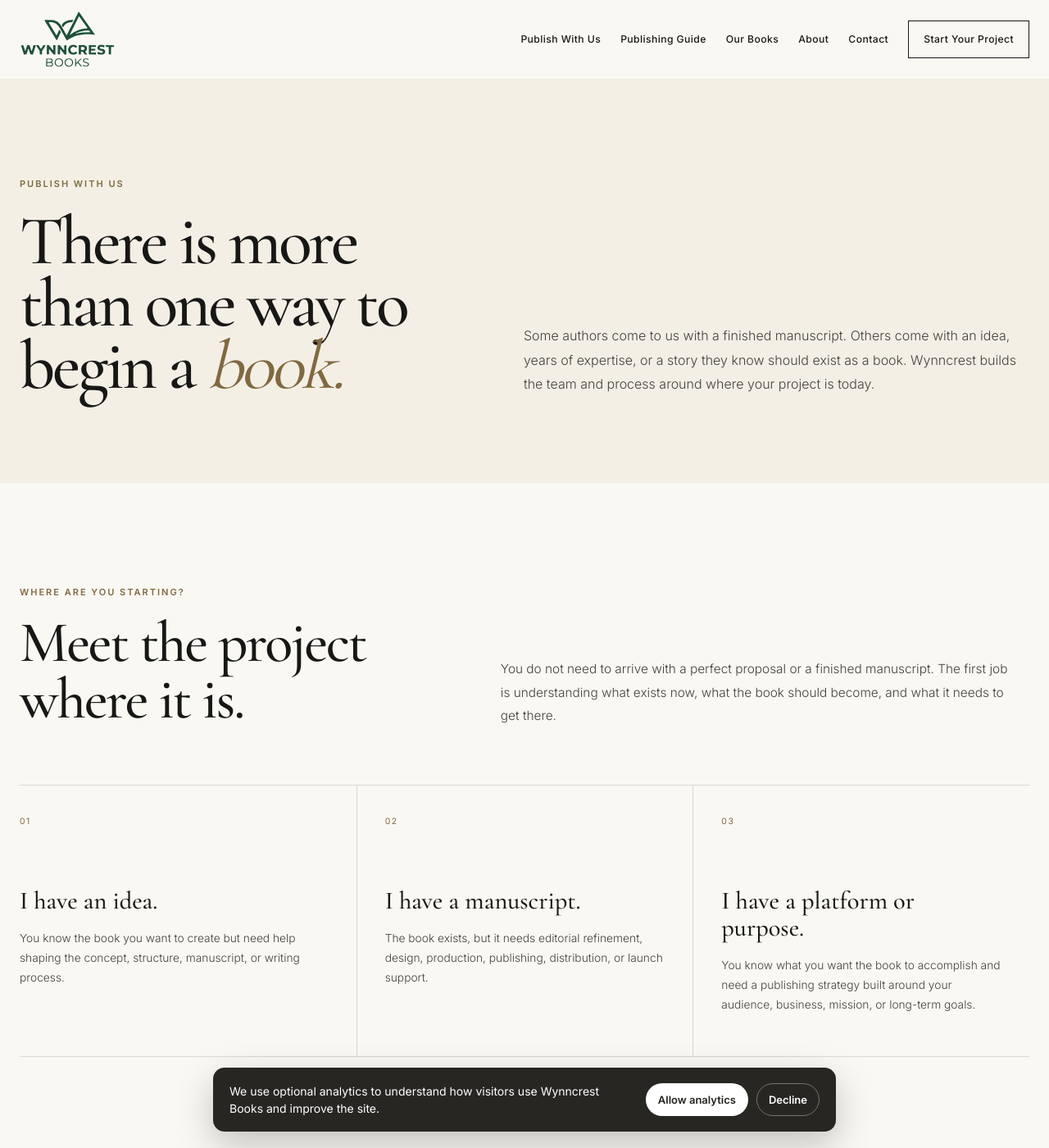
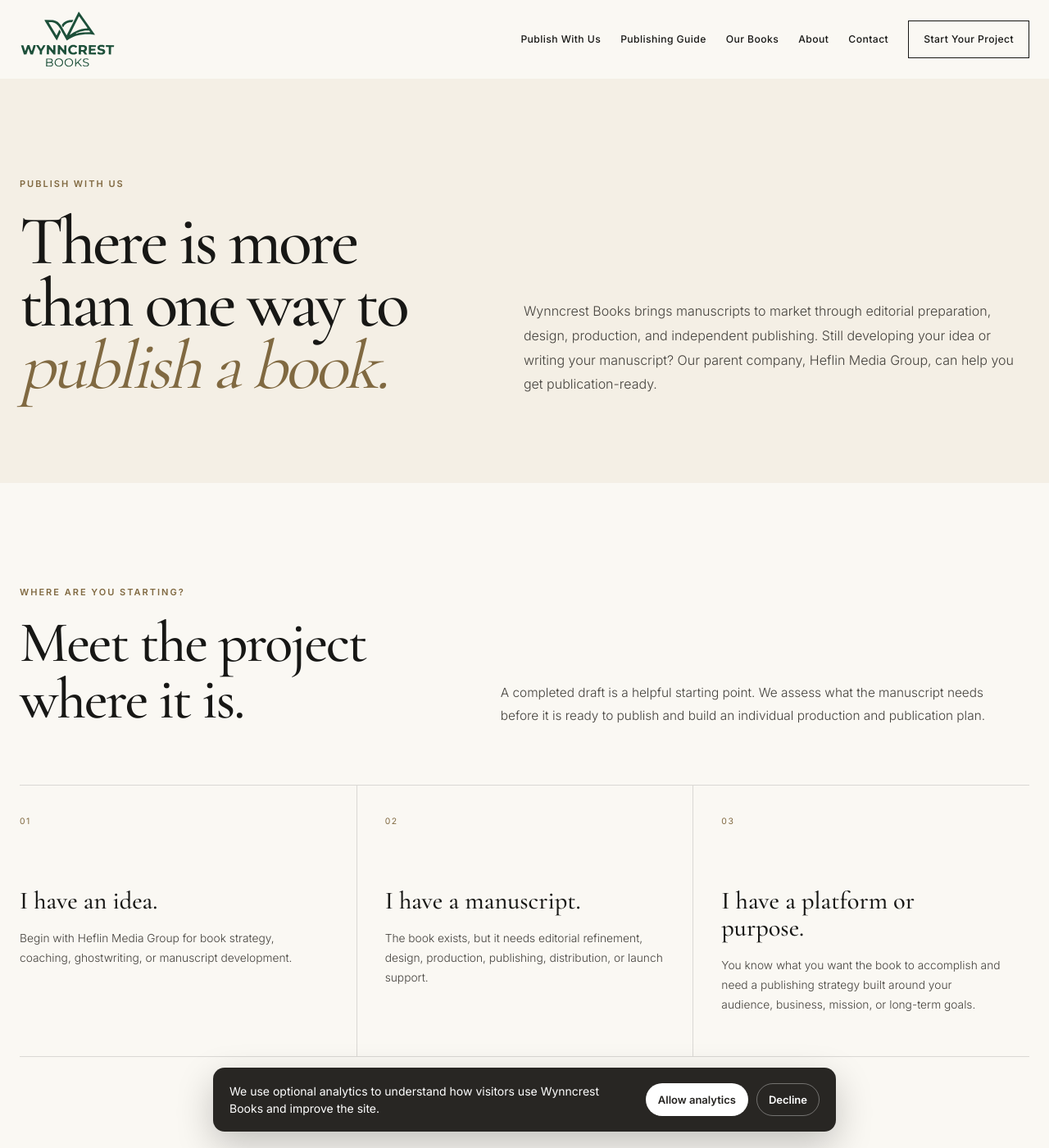
Before and after one commit to ryanheflin/wynncrest, a Jekyll site: the page publish/index.html, which Jekyll copies as it is, in a window 1280 px wide and 1400 px high. Shown: the whole window at 82% size. Built offline with Jekyll 4.4.1, drawn with Linux system fonts in a browser that asks for light colours; some of the changed text lies outside the part shown.

Commit message:
Clarify Wynncrest publishing focus and link to Heflin Media Group

```diff
--- a/publish/index.html
+++ b/publish/index.html
@@ -32,13 +32,13 @@
   <meta charset="UTF-8" />
   <meta name="viewport" content="width=device-width, initial-scale=1.0" />
   <title>Publish With Wynncrest Books | From Idea to Finished Book</title>
-  <meta name="description" content="Work with Wynncrest Books on book development, ghostwriting, editing, design, production, independent publishing, distribution, and launch." />
+  <meta name="description" content="Publish with Wynncrest Books: editorial preparation, book design, production, independent publishing, distribution, and launch." />
   <meta name="robots" content="index,follow,max-image-preview:large" />
   <link rel="canonical" href="https://wynncrestbooks.com/publish/" />
   <meta property="og:type" content="website" />
   <meta property="og:site_name" content="Wynncrest Books" />
   <meta property="og:title" content="Publish With Wynncrest Books | From Idea to Finished Book" />
-  <meta property="og:description" content="Work with Wynncrest Books on book development, ghostwriting, editing, design, production, independent publishing, distribution, and launch." />
+  <meta property="og:description" content="Publish with Wynncrest Books: editorial preparation, book design, production, independent publishing, distribution, and launch." />
   <meta property="og:url" content="https://wynncrestbooks.com/publish/" />
   <meta property="og:image" content="https://wynncrestbooks.com/assets/images/wynncrest-books.png" />
   <meta name="twitter:card" content="summary_large_image" />
@@ -60,10 +60,10 @@
       <div class="container page-hero-grid reveal">
         <div>
           <div class="eyebrow">Publish With Us</div>
-          <h1>There is more than one way to begin a <em>book.</em></h1>
+          <h1>There is more than one way to <em>publish a book.</em></h1>
         </div>
         <div class="page-hero-copy">
-          Some authors come to us with a finished manuscript. Others come with an idea, years of expertise, or a story they know should exist as a book. Wynncrest builds the team and process around where your project is today.
+          Wynncrest Books brings manuscripts to market through editorial preparation, design, production, and independent publishing. Still developing your idea or writing your manuscript? Our parent company, Heflin Media Group, can help you get publication-ready.
         </div>
       </div>
     </section>
@@ -76,7 +76,7 @@
             <h2 class="section-title">Meet the project where it is.</h2>
           </div>
           <div class="section-intro-copy section-copy">
-            You do not need to arrive with a perfect proposal or a finished manuscript. The first job is understanding what exists now, what the book should become, and what it needs to get there.
+            A completed draft is a helpful starting point. We assess what the manuscript needs before it is ready to publish and build an individual production and publication plan.
           </div>
         </div>
 
@@ -84,7 +84,7 @@
           <article class="path-card reveal">
             <span class="card-number">01</span>
             <h3>I have an idea.</h3>
-            <p>You know the book you want to create but need help shaping the concept, structure, manuscript, or writing process.</p>
+            <p>Begin with <a href="https://heflinmedia.com/book-development.html">Heflin Media Group</a> for book strategy, coaching, ghostwriting, or manuscript development.</p>
           </article>
           <article class="path-card reveal">
             <span class="card-number">02</span>
@@ -105,7 +105,7 @@
         <div class="section-intro reveal">
           <div>
             <div class="eyebrow">The Wynncrest process</div>
-            <h2 class="section-title">One team from first idea to finished book.</h2>
+            <h2 class="section-title">From manuscript to published book.</h2>
           </div>
           <div class="section-intro-copy section-copy">
             Every project is different, but the work typically moves through five connected stages.
@@ -116,12 +116,12 @@
           <div class="process-detail reveal">
             <div class="process-detail-number">01</div>
             <h3>Develop</h3>
-            <p>Clarify the concept, audience, positioning, structure, purpose, competitive landscape, and plan for the book.</p>
+            <p>Review the manuscript, clarify publication goals, and establish the necessary editorial and production plan.</p>
           </div>
           <div class="process-detail reveal">
             <div class="process-detail-number">02</div>
             <h3>Create</h3>
-            <p>Write, ghostwrite, develop, or refine the manuscript with editorial guidance appropriate to the project.</p>
+            <p>Complete the manuscript’s publication-ready editorial work, including copyediting, proofreading, and final author review.</p>
           </div>
           <div class="process-detail reveal">
             <div class="process-detail-number">03</div>
@@ -147,17 +147,17 @@
         <div class="section-intro reveal">
           <div>
             <div class="eyebrow">Publishing services</div>
-            <h2 class="section-title">Built around what the book needs.</h2>
+            <h2 class="section-title">Focused on publishing your book.</h2>
           </div>
           <div class="section-intro-copy section-copy">
-            Wynncrest engagements can include one stage of the process or a complete end-to-end publishing partnership.
+            Wynncrest publishing engagements are customized around manuscript readiness, editorial needs, formats, production, distribution, and launch.
           </div>
         </div>
 
         <div class="simple-list">
-          <div class="simple-list-item reveal"><div class="process-detail-number">01</div><h3><a href="/book-development/">Book Strategy & Development</a></h3><p>Concept development, positioning, audience definition, outlines, structure, and planning. <a class="inline-link" href="/book-development/">Learn about book development →</a></p></div>
-          <div class="simple-list-item reveal"><div class="process-detail-number">02</div><h3><a href="/ghostwriting/">Ghostwriting & Manuscript Development</a></h3><p>Collaborative writing and manuscript creation for authors with expertise, ideas, stories, or source material to turn into a book. <a class="inline-link" href="/ghostwriting/">Learn about ghostwriting →</a></p></div>
-          <div class="simple-list-item reveal"><div class="process-detail-number">03</div><h3><a href="/editing-production/">Editorial</a></h3><p>Developmental editing, manuscript evaluation, line editing, copyediting, proofreading, and editorial refinement. <a class="inline-link" href="/editing-production/">Learn about editing & production →</a></p></div>
+          <div class="simple-list-item reveal"><div class="process-detail-number">01</div><h3><a href="/editing-production/">Editorial Preparation</a></h3><p>Publication-readiness review, copyediting, proofreading, and quality assurance. <a class="inline-link" href="/editing-production/">Explore editorial preparation →</a></p></div>
+<div class="simple-list-item reveal"><div class="process-detail-number">02</div><h3>Book Strategy & Writing</h3><p>Still creating your manuscript? Book strategy, coaching, ghostwriting, and manuscript development are provided by <a class="inline-link" href="https://heflinmedia.com/">Heflin Media Group →</a></p></div>
+<div class="simple-list-item reveal"><div class="process-detail-number">03</div><h3><a href="/editing-production/">Editorial</a></h3><p>Developmental editing, manuscript evaluation, line editing, copyediting, proofreading, and editorial refinement. <a class="inline-link" href="/editing-production/">Learn about editing & production →</a></p></div>
           <div class="simple-list-item reveal"><div class="process-detail-number">04</div><h3><a href="/editing-production/">Design & Production</a></h3><p>Cover design, interior design, typesetting, ebook conversion, print preparation, and production quality control. <a class="inline-link" href="/editing-production/">Learn about editing & production →</a></p></div>
           <div class="simple-list-item reveal"><div class="process-detail-number">05</div><h3><a href="/publishing-distribution/">Publishing & Distribution</a></h3><p>Publishing infrastructure, metadata, ISBN support, print and digital production, and distribution setup. <a class="inline-link" href="/publishing-distribution/">Learn about publishing & distribution →</a></p></div>
           <div class="simple-list-item reveal"><div class="process-detail-number">06</div><h3>Launch & Marketing</h3><p>Strategic support based on the author, audience, business, platform, and long-term role of the book.</p></div>
@@ -212,7 +212,8 @@
       </div>
     </section>
   </main>
-  <div id="site-footer"></div>
+  <section class="brand-bridge" aria-labelledby="brand-bridge-heading"><div class="container brand-bridge-inner"><div><div class="eyebrow">Part of the Heflin Media Group family</div><h2 id="brand-bridge-heading">Need help creating your manuscript?</h2><p>Wynncrest Books focuses on publishing and bringing finished manuscripts to market. Our parent company, <a href="https://heflinmedia.com/">Heflin Media Group</a>, provides book strategy, coaching, ghostwriting, and manuscript development. Together, we can support the journey from first idea to published book.</p><a class="brand-bridge-link" href="https://heflinmedia.com/ghostwriting.html">Explore writing and development at Heflin Media Group →</a></div><div class="brand-bridge-aside"><strong>HEFLIN MEDIA GROUP</strong><span>Ideas · Strategy · Writing · Editorial</span><hr><strong>WYNNCREST BOOKS</strong><span>Publishing · Design · Production · Distribution</span></div></div></section>
+<div id="site-footer"></div>
   <script src="/assets/js/site.js" defer></script>
 </body>
 </html>
```
